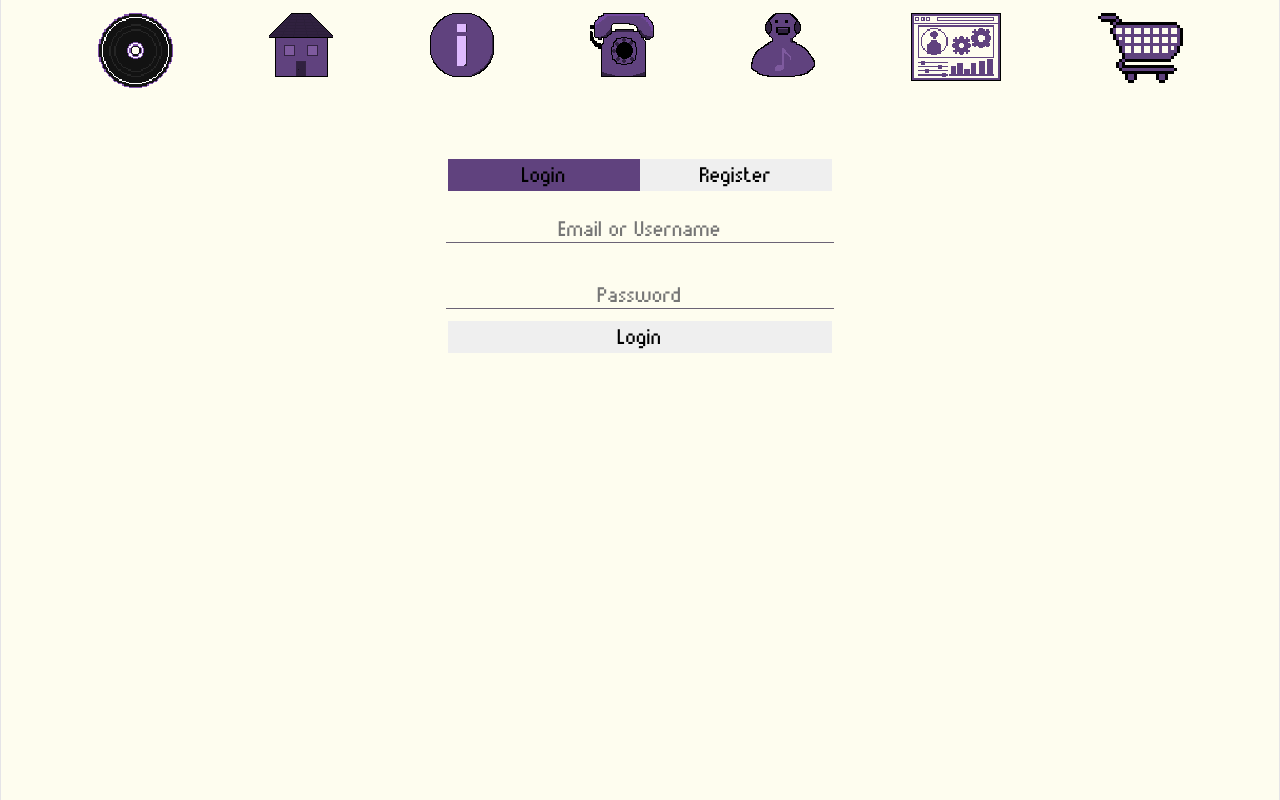
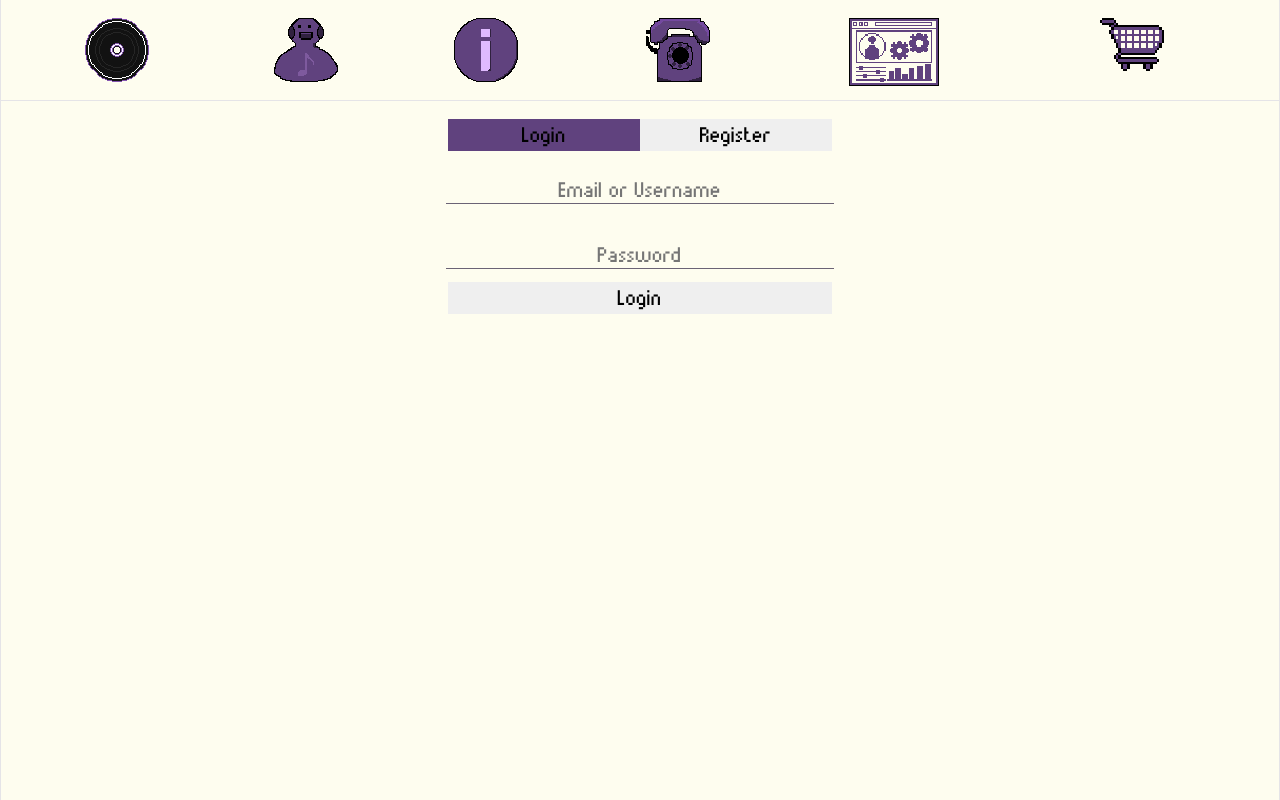
Before and after one commit to MihajloVelickovic/Vinylium, a React (Vite) app in the folder client/: page /login in a window 1280 px wide. Built offline with nearby package versions, Linux system fonts and the light colour scheme; a web font is replaced by a local one.

Commit message:
Commit: 1. Started product page redisng 2. Changed navbar     a. instead of hover after, now displays a tooltip some time after hovering on the button     b. remove home icon     c. rearranged some placements     d. background color persistent

```diff
--- a/client/src/components/Cart.tsx
+++ b/client/src/components/Cart.tsx
@@ -8,6 +8,7 @@ function Cart() {
                 className="cart-img"
                 src="../src/assets/cart.svg"
             />
+            <span>Cart</span>
         </Link>
     );
 }
--- a/client/src/components/Navbar.tsx
+++ b/client/src/components/Navbar.tsx
@@ -8,47 +8,34 @@ export const Navbar = () => {
     const location = useLocation();
     const isTransparent = location.pathname.startsWith("/products/");
 
-    const [homeFocus, setHomeFocus] = useState(false);
-    const [aboutFocus, setAboutFocus] = useState(false);
-    const [contactFocus, setContactFocus] = useState(false);
-    const [userFocus, setUserFocus] = useState(false);
-    const [adminFocus, setAdminFocus] = useState(false);
-
     return(
         <nav className={`navbar ${isTransparent ? "navbar-transparent" : ""}`}>
-            <Link className="navbar-brand" to="/">
+            <Link className="nav-link" to="/">
                 <img className="logo navbar-icon" src="../src/assets/vinylium_logo.svg" alt="logo"/>
+                <span>Home</span>
             </Link>
-            <Link className="nav-link" to="/" id="home"
-                  onMouseEnter={() => setHomeFocus(true)}
-                  onMouseLeave={() => setHomeFocus(false)}
-                  style={{filter: homeFocus ? "contrast(50%)" : ""}}
-            >
-                <img className="navbar-icon" src="../src/assets/home.svg" alt="Home"/></Link>
 
-            <Link className="nav-link" to="/about" id="about"
-                  onMouseEnter={() => setAboutFocus(true)}
-                  onMouseLeave={() => setAboutFocus(false)}
-                  style={{filter: aboutFocus ? "contrast(50%)" : ""}}>
-                <img className="navbar-icon" src="../src/assets/about.svg" alt="About"/></Link>
+            <Link className="nav-link" to="/login" id="user">
+                <img className="navbar-icon" src="../src/assets/the-happy-smiler.svg" alt="Login/Register"/>
+                <span>User</span>
+            </Link>
 
-            <Link className="nav-link" to="/contact" id="contact"
-                  onMouseEnter={() => setContactFocus(true)}
-                  onMouseLeave={() => setContactFocus(false)}
-                  style={{filter: contactFocus ? "contrast(50%)" : ""}}>
-                <img className="navbar-icon" src="../src/assets/contact.svg" alt="Contact"/></Link>
+            <Link className="nav-link" to="/about" id="about">
+                <img className="navbar-icon" src="../src/assets/about.svg" alt="About"/>
+                <span>About</span>
+            </Link>
 
-            <Link className="nav-link" to="/login" id="user"
-                  onMouseEnter={() => setUserFocus(true)}
-                  onMouseLeave={() => setUserFocus(false)}
-                  style={{filter: userFocus ? "contrast(50%)" : ""}}>
-                <img className="navbar-icon" src="../src/assets/the-happy-smiler.svg" alt="Login/Register"/></Link>
+            <Link className="nav-link" to="/contact" id="contact">
+                <img className="navbar-icon" src="../src/assets/contact.svg" alt="Contact"/>
+                <span>Contact</span>
+            </Link>
 
-            <Link className="nav-link" to="/admin" id="admin"
-                  onMouseEnter={() => setAdminFocus(true)}
-                  onMouseLeave={() => setAdminFocus(false)}
-                  style={{filter: adminFocus ? "contrast(50%)" : ""}}>
-                <img className="admin-dash-img" src="../src/assets/admin_dash.svg" alt="Admin Dashboard"/></Link>
+
+
+            <Link className="nav-link" to="/admin" id="admin">
+                <img className="admin-dash-img" src="../src/assets/admin_dash.svg" alt="Admin Dashboard"/>
+                <span>Dashboard</span>
+            </Link>
             <Cart/>
         </nav>
     )
--- a/client/src/index.css
+++ b/client/src/index.css
@@ -125,14 +125,19 @@ code {
   background: var(--code-bg);
 }
 
+.logo{
+  width: clamp(64px, 5vw,64px);
+  transition: filter 0.2s ease;
+}
 
-.logo{
-  width: clamp(75px, 5vw, 75px);
+.logo:hover{
+  filter: contrast(50%);
+  cursor: pointer;
 }
 
 
 .cart-img{
-  width: 85px;
+  width: clamp(64px, 5vw, 75px);
   transition: filter 0.2s ease;
 }
 
@@ -144,69 +149,49 @@ code {
 .navbar{
   display: flex;
   justify-content: space-evenly;
-  margin: 0 auto 1em auto;
+  padding: 1em 0 0 0;
+  margin-bottom: 1em;
+  padding-bottom: 0.4em;
   width: 100%;
   min-width: 600px;
   background-color: var(--bg);
   position: sticky;
   z-index: 1000;
-  margin-bottom: 5%;
   top: 0;
-  margin-top: 1%
+  border-bottom: 1px solid var(--border);
 }
 
 .navbar.navbar-transparent{
-  background-color: transparent;
+
 }
-
 
 .nav-link {
   position: relative;
   text-decoration: none;
   z-index: 1;
+  transition: filter 0.2s ease;
 }
 
-.nav-link::after {
-  content: '';
-  position: absolute;
-  width: 0;
-  height: 2px;
-  bottom: 10px;
-  left: 0;
-  background-color: var(--vinylium-accent);
-  transition: width 0.3s ease;
-
+.nav-link:hover {
+  filter: contrast(50%);
 }
 
-.nav-link:hover::after {
-  width: 100%;
+.navbar span{
+  opacity: 0;
+  position: relative;
+  top:-30%;
+  left:5%;
+  background: transparent;
+  color: var(--vinylium-accent);
+  transition: none;
+}
+.nav-link:hover span{
+  opacity: 1;
+  transition: opacity 0.5s linear(0, 0 0% 70%,1);
 }
 
-#home.nav-link:hover::after {
-  content: "Home";
-}
+.na
 
-#about.nav-link:hover::after {
-  content: "About";
-}
-
-#contact.nav-link:hover::after {
-  content: "Contact";
-}
-
-#user.nav-link:hover::after {
-  content: "User";
-
-}
-
-#admin.nav-link:hover::after {
-  content: "Dashboard";
-
-}
-
-#cart.nav-link:hover::after {
-  content: "View cart";
-}
 
 /*.nav-link img {*/
 /*  transition: filter 0.2s ease;*/
--- a/client/src/styles/Filters.css
+++ b/client/src/styles/Filters.css
@@ -22,11 +22,12 @@
 .filters input[type=image]{
     border: none;
     height: 3vh;
-    transition: scale 0.3s ease;
+    transition: scale 0.3s ease, filter 0.3s ease;
 }
 
 .filters input[type=image]:hover{
     scale: 1.1;
+    filter: contrast(50%);
 }
 
 .filters input:focus{
--- a/client/src/styles/ProductPage.css
+++ b/client/src/styles/ProductPage.css
@@ -1,16 +1,18 @@
 .productPage{
     font-family: var(--heading), sans-serif;
-
 }
 
 .productCombined{
-    display: grid;
-    grid-template-columns: 1fr 2fr;
+    display: flex;
+    flex-direction: column;
+    justify-content: center;
+    align-items: center;
     width: var(--width);
     margin: 0 auto;
 }
 
 .productPageColumn{
+    width: 90%;
     display: flex;
     flex-direction: column;
     z-index: 1;
@@ -20,19 +22,29 @@
     height: fit-content;
 }
 
-.left{
-    margin: 0 0 0 0;
+.mainInfo{
+    display:grid;
+    grid-template-columns:1fr 2fr;
 }
 
-.right{
-    margin: 0 0 0 5%;
+.mainRightSide{
+    display: grid;
+    height: fit-content;
+}
+
+.mainLeftSide{
+    margin-right: 1em;
 }
 
 .productDetail{
     display: grid;
     grid-template-columns: 2fr 3fr;
-    border-bottom: var(--vinylium-accent) solid 2px;
+    border-bottom: var(--vinylium-accent) solid 1px;
     text-align: center;
+}
+
+.priceQuantityInfo{
+
 }
 
 .background-style-prod-page{
@@ -41,7 +53,7 @@
     min-height: 100vh;
     width: 100vw;
     filter: blur(10px) brightness(var(--brightness));
-    z-index: -1;
+    z-index: -2;
     scale: var(--scale)
 }
 
```
Also changed, not shown: client/src/components/ProductPage.tsx (+48 -40 lines).
